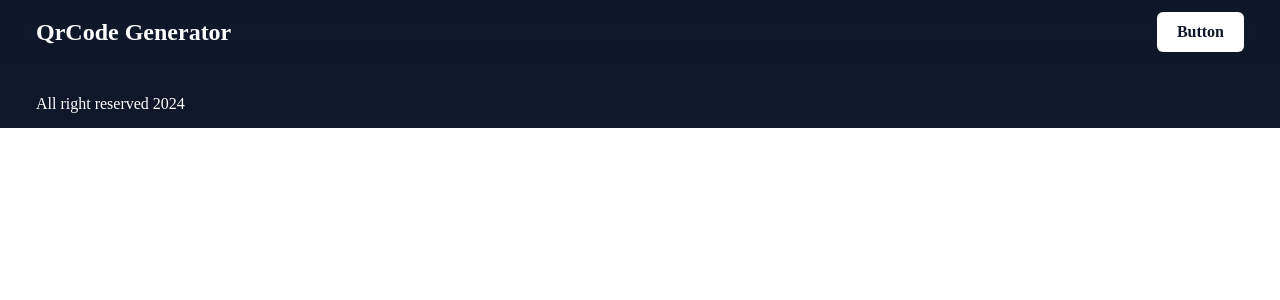
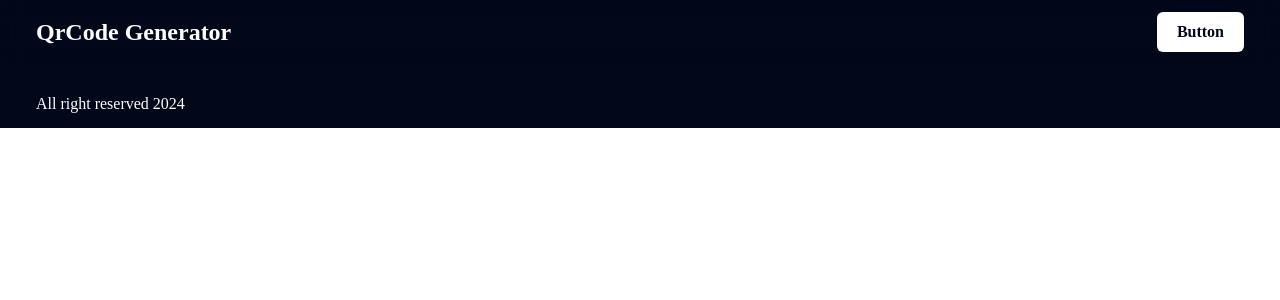
Before and after one commit to fisayo-dev/QRCode-Generator, a React (Vite) app: page / in a window 1280 px wide. Shown: the top 300 px of the page. Built offline with nearby package versions, Linux system fonts and the light colour scheme.

Commit message:
Changed the app-color

```diff
--- a/src/index.css
+++ b/src/index.css
@@ -7,11 +7,10 @@
   padding: 0;
   margin: 0;
   box-sizing: border-box;
-  /* color: white; */
 }
 
 :root {
-  --app-bg-color: rgb(15 23 42);
+  --app-bg-color: rgb(0, 8, 26);
 }
 
 .bg-color {
```
